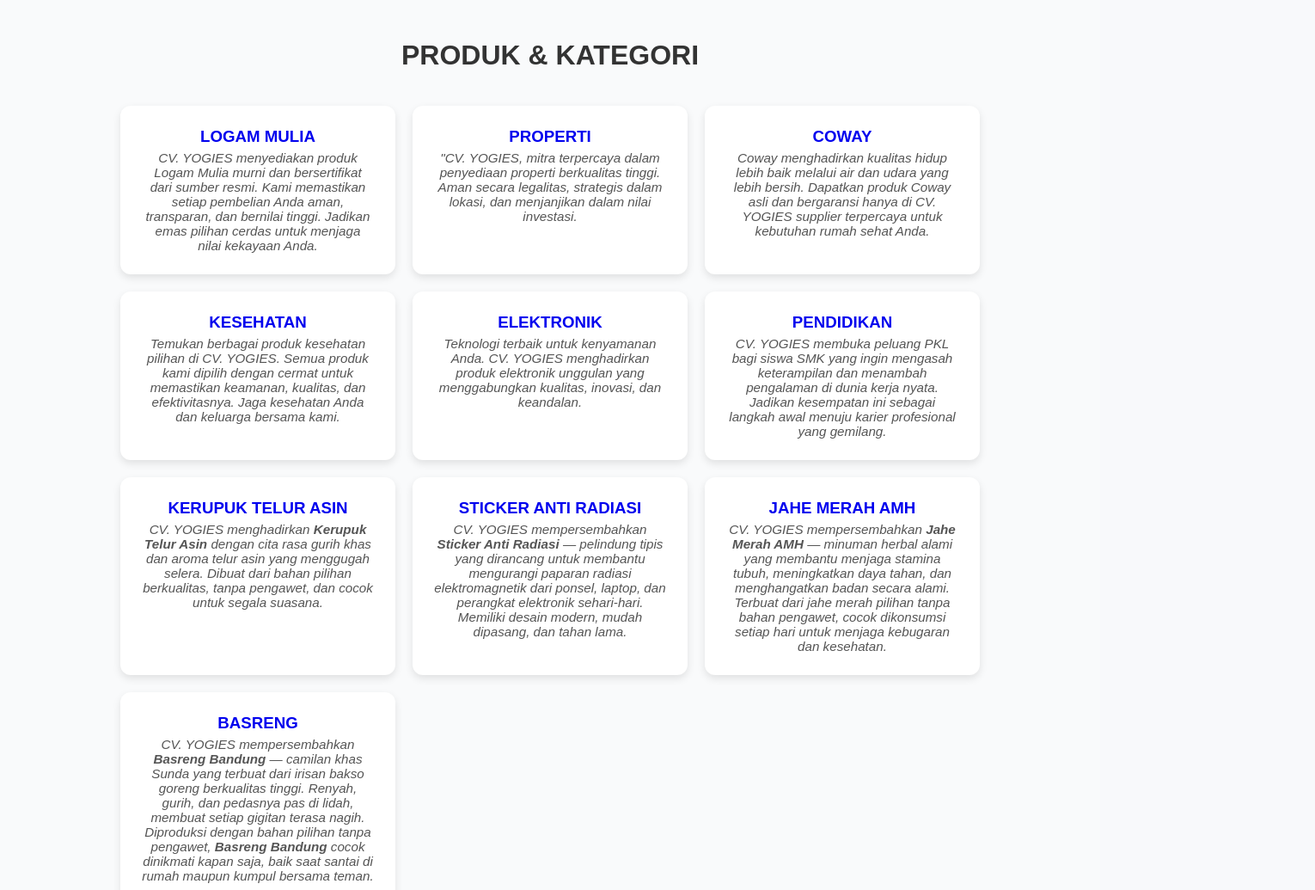
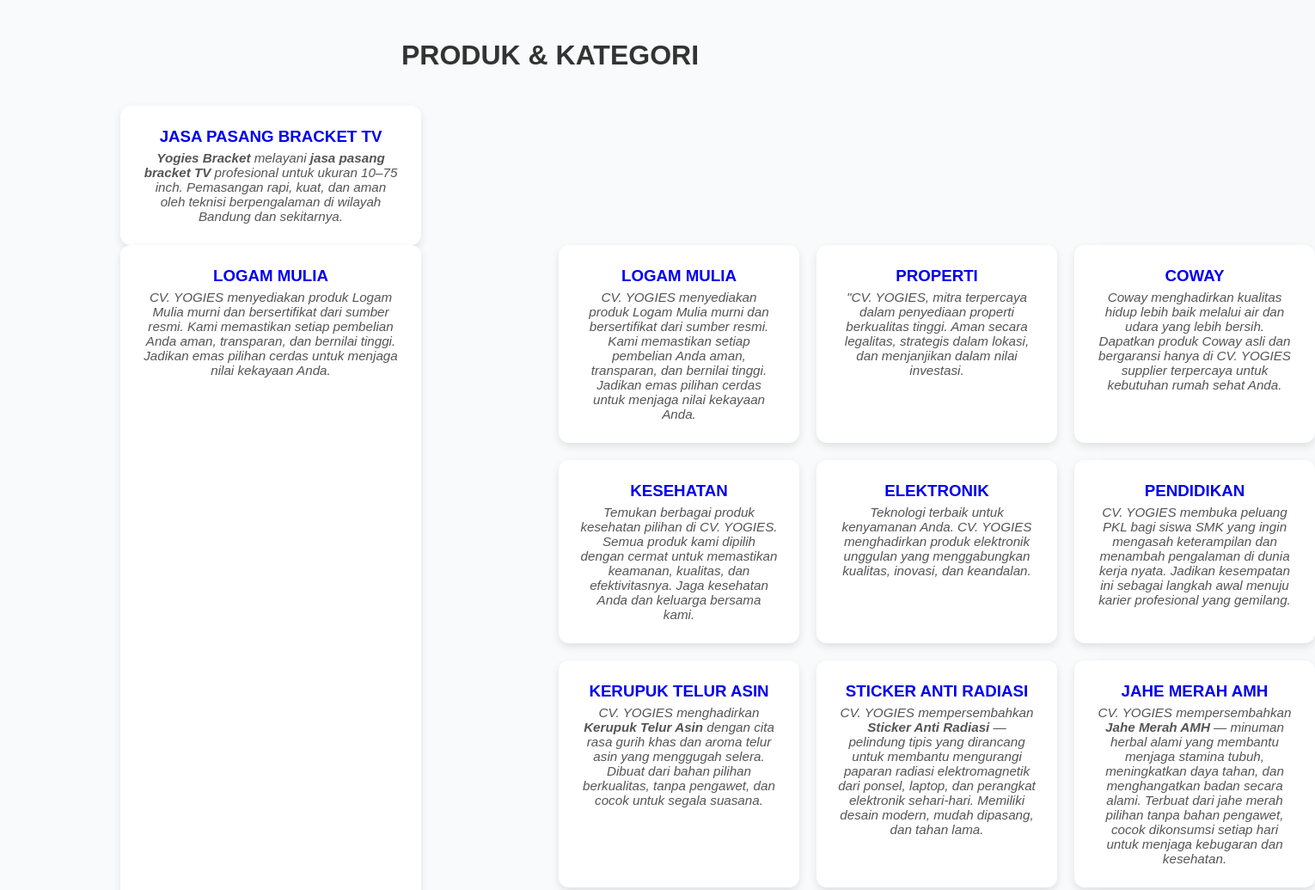
Before and after one commit to rizkykurniawansyah740-pixel/website-landing, a plain HTML site: page index.html in a window 1280 px wide. Shown: the part 1200-2235 px from the top of the page at 86% size, 1530 px wide, since content can reach past the window. Drawn offline with Linux system fonts and the light colour scheme.

Commit message:
Update index.html
Update Kategori & Produk Baru Di Index, Jam 15.02

```diff
--- a/index.html
+++ b/index.html
@@ -123,6 +123,26 @@
   <!-- GALERI KATEGORI -->
   <section class="testimoni-section">
     <h2>PRODUK & KATEGORI</h2>
+
+	  <div class="testimoni-container">
+  <div class="testimoni-card">
+    <h3><a href="page/jasa-pasang-bracket-tv-bandung.html">JASA PASANG BRACKET TV</a></h3>
+    <p>
+      <b>Yogies Bracket</b> melayani <b>jasa pasang bracket TV</b> profesional untuk ukuran 10–75 inch.
+      Pemasangan rapi, kuat, dan aman oleh teknisi berpengalaman di wilayah Bandung dan sekitarnya.
+    </p>
+  </div>
+</div>
+
+
+	   <div class="testimoni-container">
+      <div class="testimoni-card">
+        <h3><a href="Momapan.html">LOGAM MULIA</a></h3>
+        <p>CV. YOGIES menyediakan produk Logam Mulia murni dan bersertifikat dari sumber resmi.
+		Kami memastikan setiap pembelian Anda aman, transparan, dan bernilai tinggi.
+		Jadikan emas pilihan cerdas untuk menjaga nilai kekayaan Anda.</p>
+      </div>
+
     <div class="testimoni-container">
       <div class="testimoni-card">
         <h3><a href="Momapan.html">LOGAM MULIA</a></h3>
```
